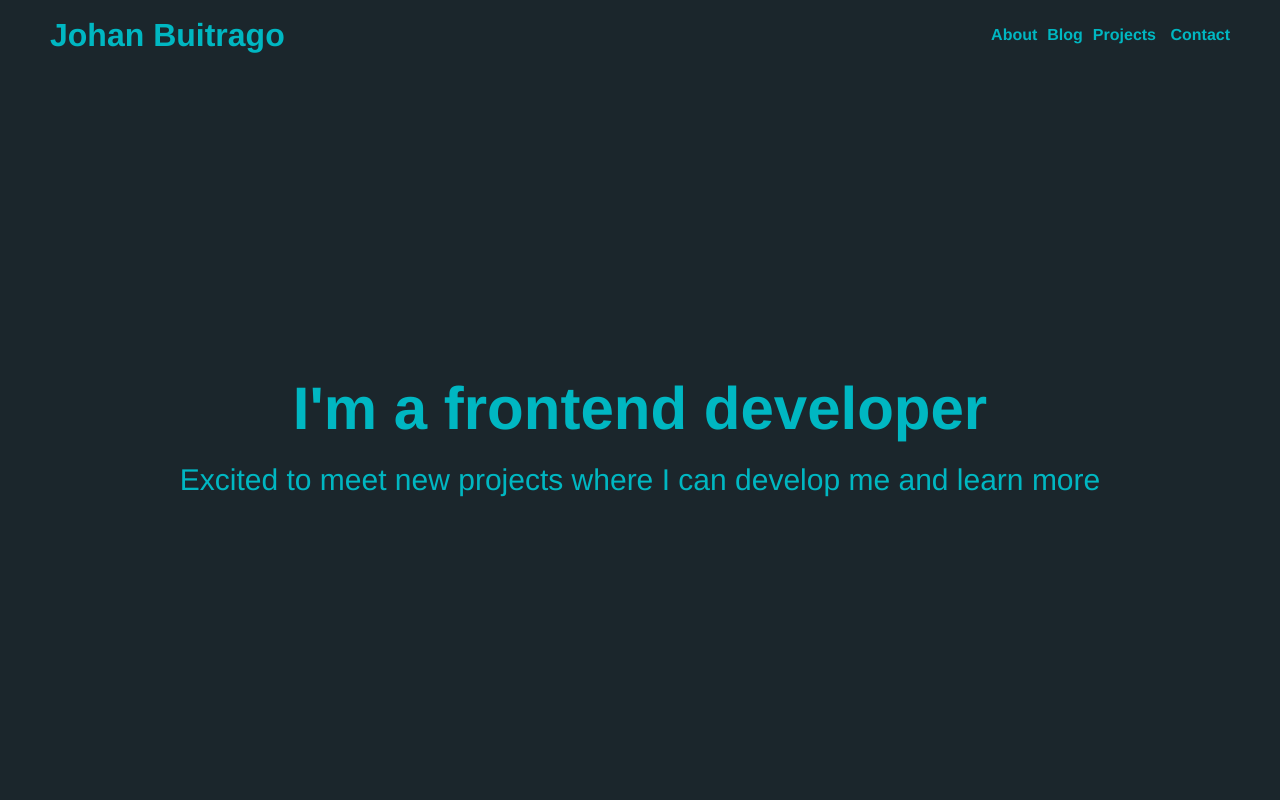
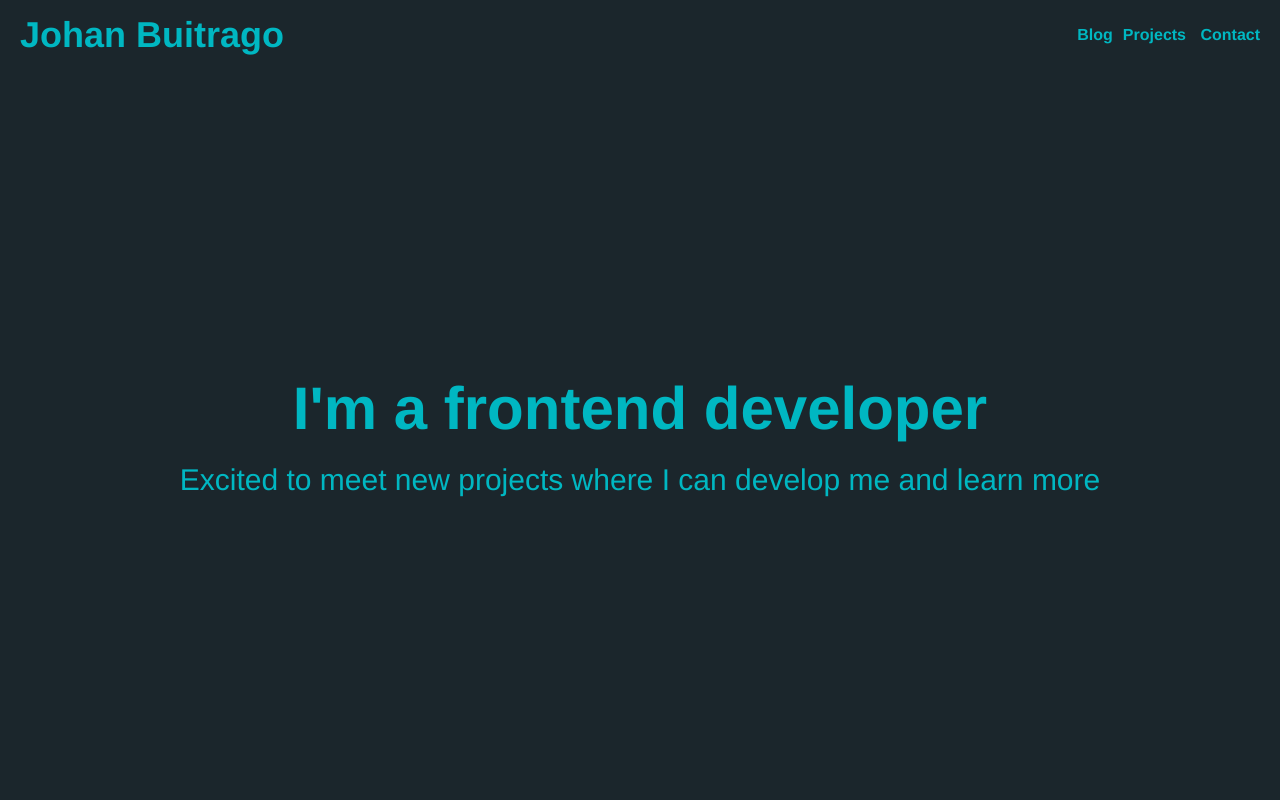
Before and after one commit to jasba24/portfolio, a Vue app: page / in a window 1280 px wide. Shown: the top 800 px of the page. Built offline with nearby package versions, Linux system fonts and the light colour scheme.

Commit message:
refactor(about): :truck: hide section to add in future

```diff
--- a/src/App.vue
+++ b/src/App.vue
@@ -14,10 +14,10 @@ export default {
   data() {
     return {
       headerLinks: [
-        {
-          name: "About",
-          href: "/about",
-        },
+        // {
+        //   name: "About",
+        //   href: "/about",
+        // },
         {
           name: "Blog",
           href: "/blog",
@@ -37,50 +37,29 @@ export default {
   --primary-color: #00b7c2;
   --box-color: #00b7c2;
   --bg-color: #1b262c;
-  --button-color: #00b7c2;
+  --button-color: white;
 }
-
 * {
   margin: 0;
   padding: 0;
   box-sizing: border-box;
 }
-
 html {
   font-size: 62.5%;
 }
-
 h1 {
   font-size: 3.2rem;
 }
-
 a {
   color: inherit;
   text-decoration: none;
 }
-
 body {
   background: var(--bg-color);
 }
-
 #app {
   font-family: Avenir, Helvetica, Arial, sans-serif;
   color: var(--primary-color);
-}
-.projects {
-  display: flex;
-  flex-direction: column;
-  justify-content: center;
-  align-items: center;
-}
-.projects h1 {
-  margin: 20px 0;
-}
-.projects-container {
-  display: grid;
-  margin: 0 auto;
-  grid-template-columns: repeat(3, 1fr);
-  gap: 30px;
 }
 .footer.bottom {
   position: absolute;
--- a/src/components/PfHeader.vue
+++ b/src/components/PfHeader.vue
@@ -21,21 +21,4 @@
 defineProps(["links"])
 </script>
 
-<style scoped>
-.header {
-  height: 70px;
-  display: flex;
-  justify-content: space-between;
-  align-items: center;
-  padding: 0 50px;
-}
-.header-title {
-  font-size: 3.2rem;
-  font-weight: bold;
-}
-.header-link {
-  font-size: 1.6rem;
-  margin-left: 10px;
-  font-weight: bold;
-}
-</style>
+<style scoped src="../assets/css/header.css"></style>
--- a/src/router/index.js
+++ b/src/router/index.js
@@ -6,11 +6,11 @@ const routes = [
     name: 'Home',
     component: () => import(/* webpackChunkName: "home" */ '../views/Home.vue')
   },
-  {
-    path: '/about',
-    name: 'About',
-    component: () => import(/* webpackChunkName: "about" */ '../views/About.vue')
-  },
+  // {
+  //   path: '/about',
+  //   name: 'About',
+  //   component: () => import(/* webpackChunkName: "about" */ '../views/About.vue')
+  // },
   {
     path: '/blog',
     name: 'Blog',
```
